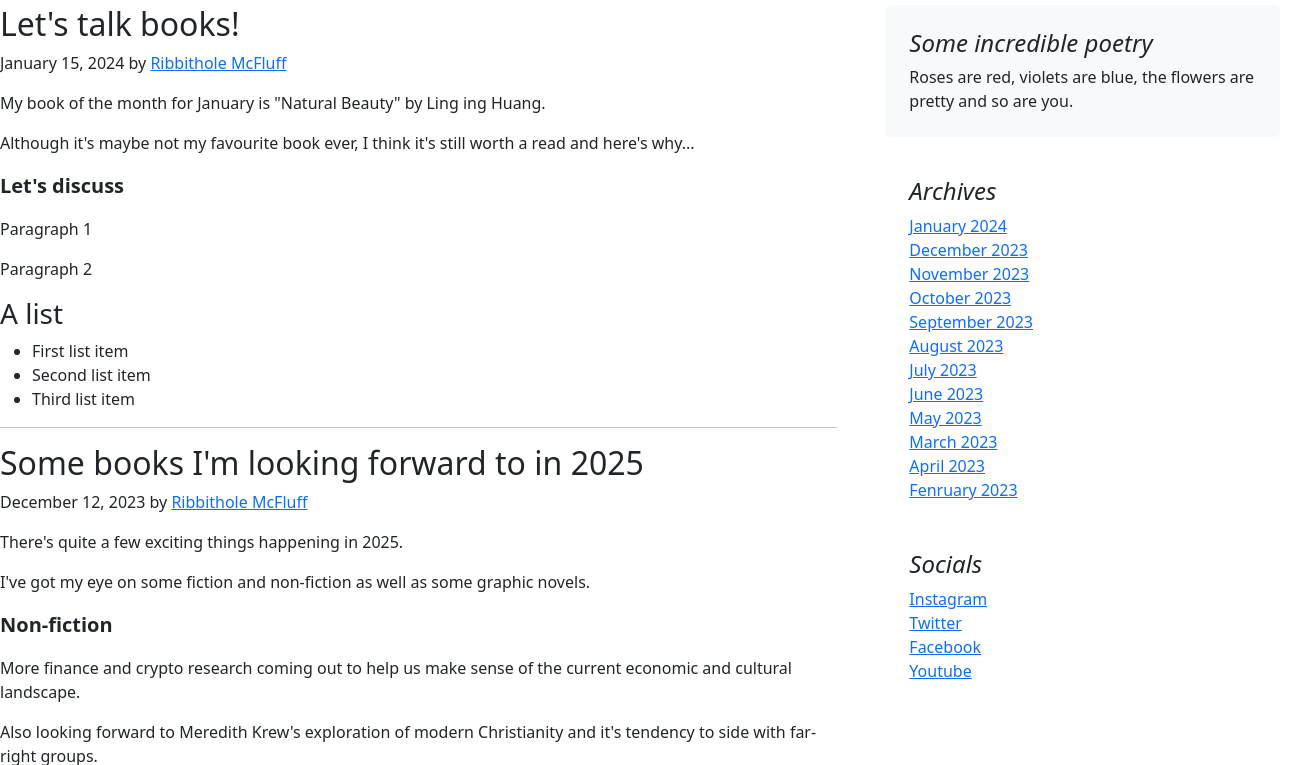
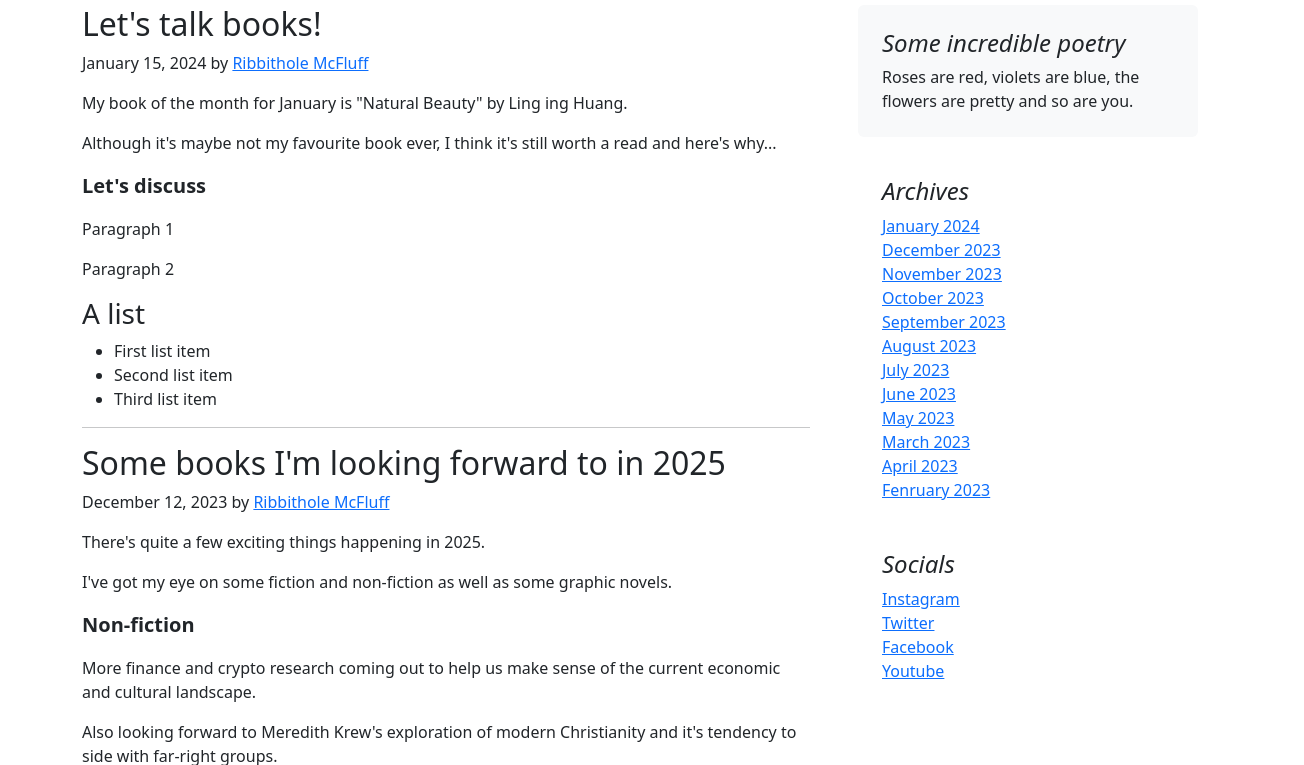
Before and after one commit to r1bb1t-h0l3/test_project, a website: page blog_template.html in a window 1280 px wide. Shown: the part 2035-2800 px from the top of the page, 1304 px wide, since content can reach past the window. Drawn offline with nearby package versions, Linux system fonts and the light colour scheme.

Commit message:
fixed gutters on blog template

```diff
--- a/index.html
+++ b/blog_template.html
@@ -218,6 +218,7 @@
             </div>
         </main>
 
+    <div class ="container">
     <div class="row g-5">
         <div class="col-md-8">
                 <article class="blog-post">
@@ -283,7 +284,7 @@
             </article>
             <hr>
         </div>
-        <div class="col md-4">
+        <div class="col-md-4">
             <div class="position-sticky" style="top: 2rem;">
                 <div class="p-4 mb-3 bg-light rounded">
                     <h4 class="fst-italic">Some incredible poetry</h4>
@@ -317,6 +318,7 @@
                 </ol>
             </div>
         </div>
+    </div>
     </div>
 
     <section id="about" class="p-5 mt-5">
```
Also changed, not shown: 1 other file.
